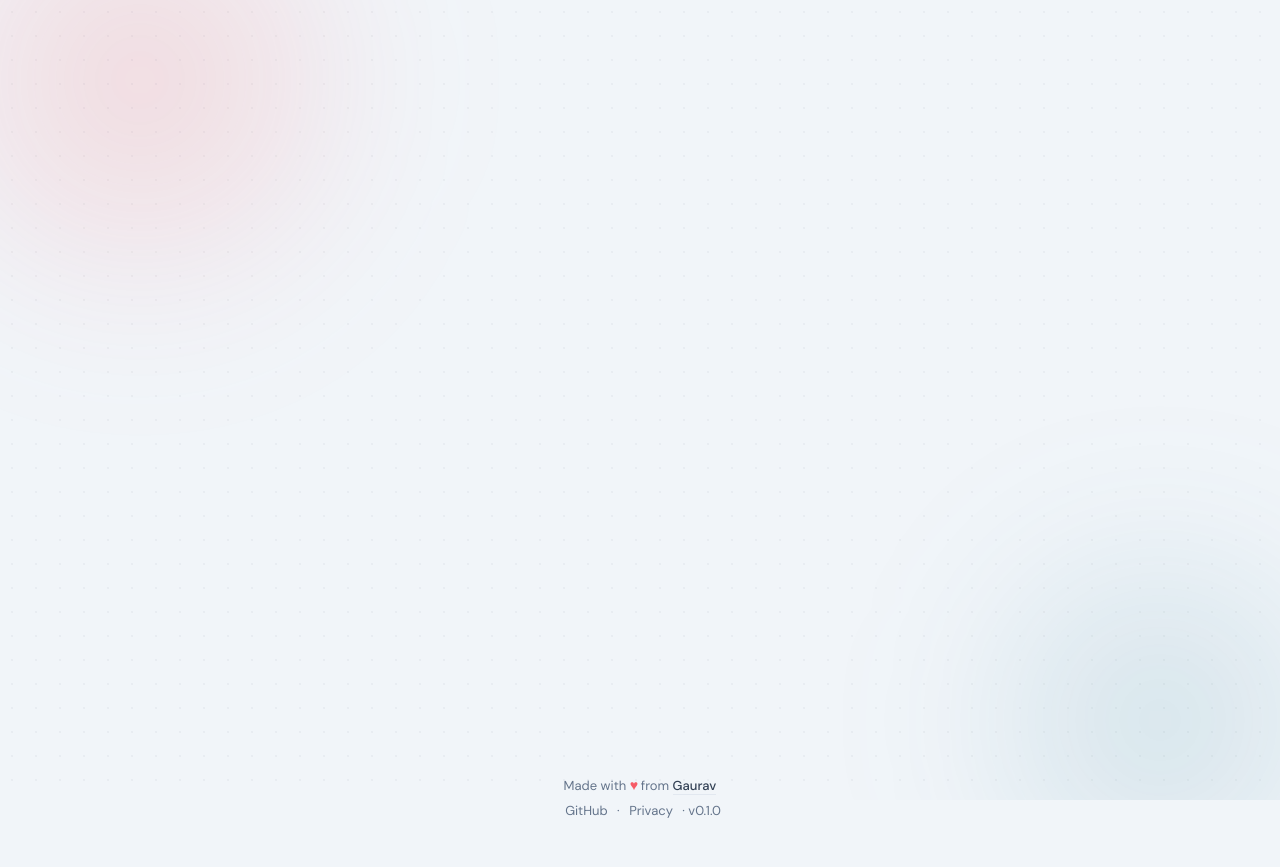
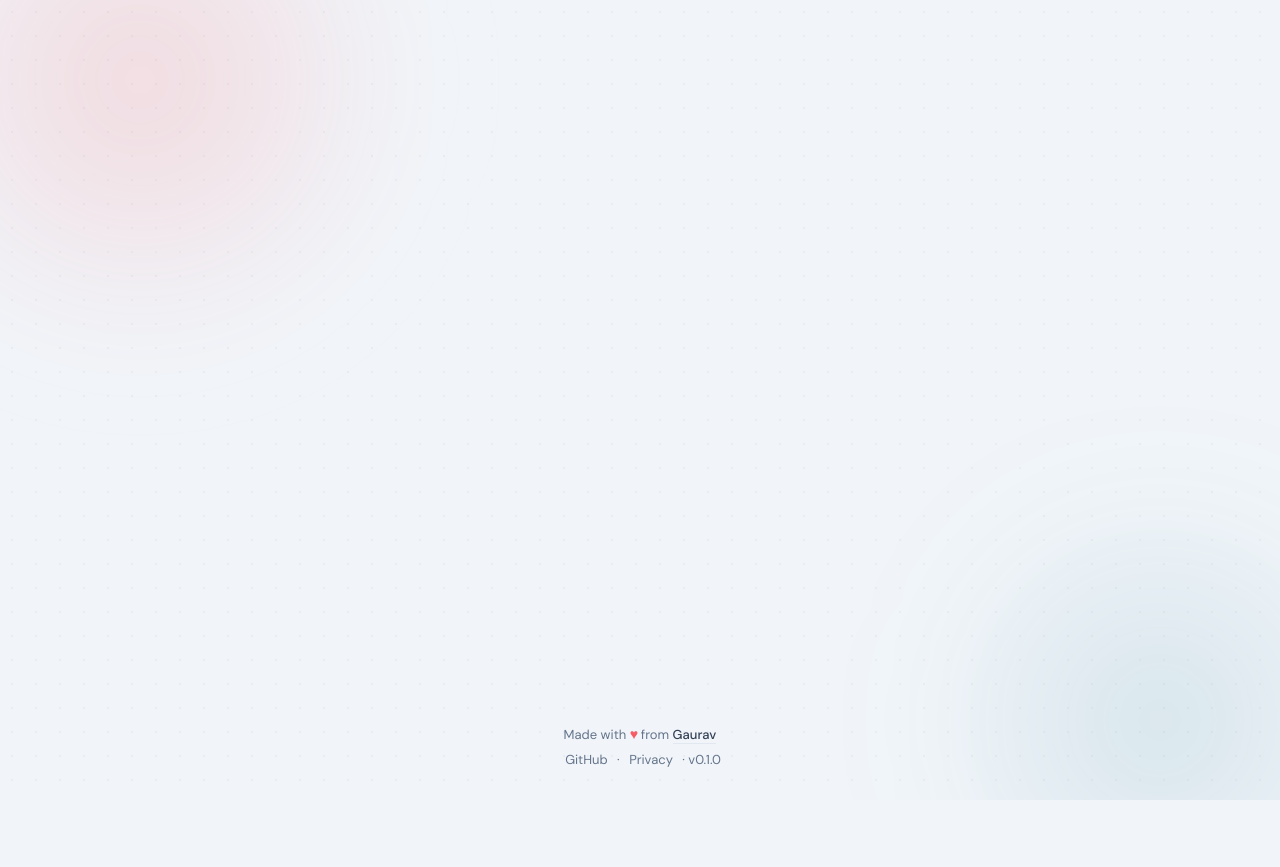
Before and after one commit to gauravsurtani/qa-app, a FastAPI app: page / in a window 1280 px wide. After the commit the page ends 800 px from the top, so only its background shows below. Run offline with FastAPI, Linux system fonts and the light colour scheme; parts of the project's set-up code (start-up, migrations or seed data) failed here and were passed over; some libraries are stand-ins or nearby versions.

Commit message:
feat: sticky footer on homepage so it's always visible
Body becomes a flex column on the homepage (opt-in via body.is-home);
main grows to fill the viewport, footer sits at the bottom without
needing to scroll. Other pages (audience, presenter, fullscreen QR)
unaffected — their fixed composers/layouts stay as-is.

```diff
--- a/static/css/base.css
+++ b/static/css/base.css
@@ -97,6 +97,24 @@
   color: var(--slate-500);
   font-size: 13px;
 }
+
+/* Sticky-footer layout for the homepage. Body becomes a flex column whose main
+ * content grows to fill, pushing the footer to the bottom of the viewport when
+ * content is short. position:fixed decorations don't participate in flex, so
+ * the gradient orbs and dotted grid still cover the full viewport. */
+body.is-home {
+  min-height: 100vh;
+  display: flex;
+  flex-direction: column;
+}
+body.is-home > main {
+  flex: 1;
+  margin-top: 72px;   /* preserve existing breathing room above the hero */
+  margin-bottom: 24px; /* small gap before the footer */
+}
+body.is-home > .app-footer {
+  padding: 24px 16px 32px;
+}
 .app-footer .heart {
   color: var(--dlai-coral);
   display: inline-block;
--- a/templates/base.html
+++ b/templates/base.html
@@ -14,7 +14,7 @@
   <script src="https://cdn.jsdelivr.net/npm/motion@10.18.0/dist/motion.min.js"></script>
   {% block head %}{% endblock %}
 </head>
-<body>
+<body class="{% block body_class %}{% endblock %}">
   {% block body %}{% endblock %}
   {% block footer %}
   <footer class="app-footer">
--- a/templates/home.html
+++ b/templates/home.html
@@ -1,5 +1,6 @@
 {% extends "base.html" %}
 {% block title %}AskUp — Live Q&A that rises to the top{% endblock %}
+{% block body_class %}is-home{% endblock %}
 {% block body %}
 
 <!-- Decorative background -->
@@ -22,7 +23,7 @@
     opacity:0.5;"></div>
 </div>
 
-<main id="home-main" style="max-width:520px;margin:72px auto;padding:0 20px;position:relative;z-index:1;">
+<main id="home-main" style="max-width:520px;width:100%;margin-left:auto;margin-right:auto;padding:0 20px;position:relative;z-index:1;">
 
   <!-- Wordmark -->
   <div id="wordmark" style="font-size:26px;font-weight:700;letter-spacing:-0.6px;margin:0 0 28px;color:var(--slate-900);opacity:0;transform:translateY(-16px);">
```
